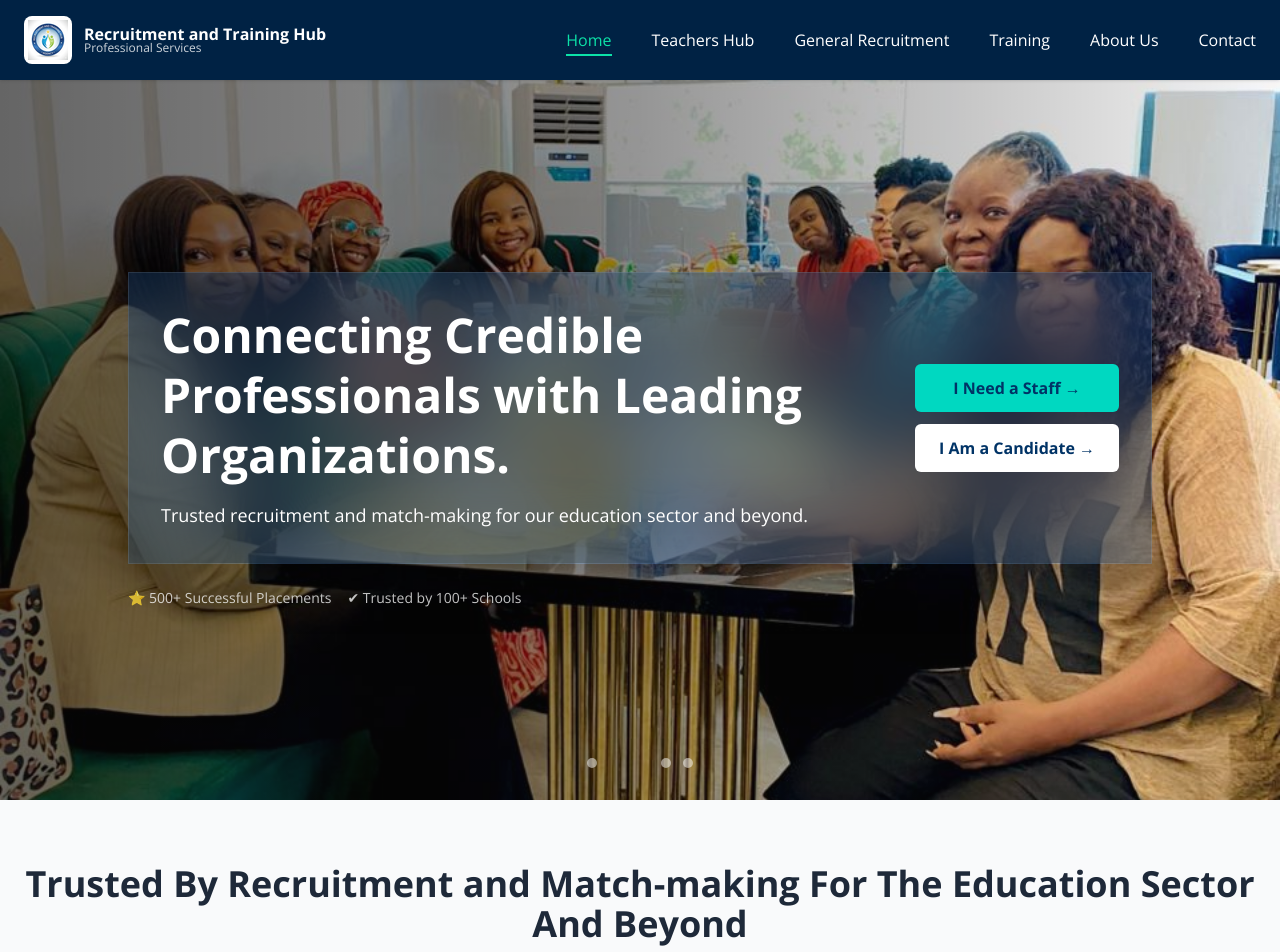
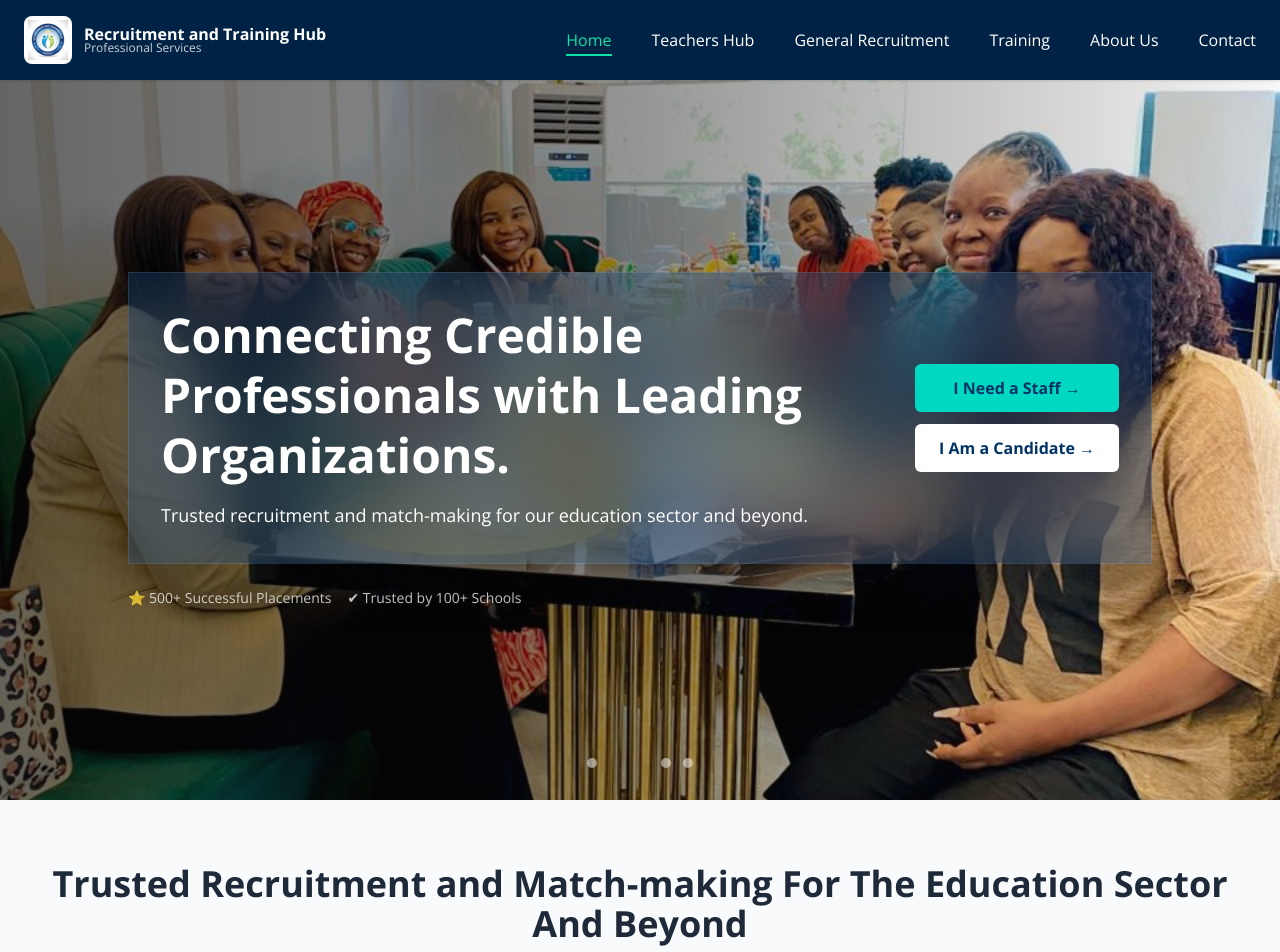
Before and after one commit to Nwose/teacher-recruit, a Next.js app: page / in a window 1280 px wide. Shown: the top 952 px of the page. Built offline with nearby package versions, Linux system fonts and the light colour scheme.

Commit message:
spelling error

```diff
--- a/app/page.tsx
+++ b/app/page.tsx
@@ -11,7 +11,7 @@ export default function HomePage() {
 
       <section className="max-w-7xl mx-auto px-6 py-16 bg-gray-50">
         <h2 className="text-3xl md:text-4xl font-bold text-center mb-12 text-gray-800">
-          Trusted By Recruitment and Match-making For The Education Sector And
+          Trusted Recruitment and Match-making For The Education Sector And
           Beyond
         </h2>
         <div className="grid grid-cols-1 md:grid-cols-3 gap-10">
```
